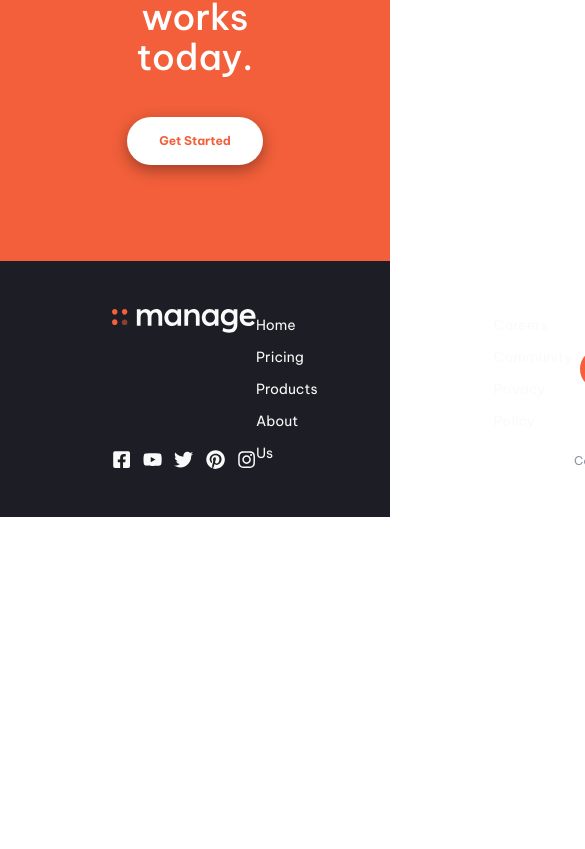
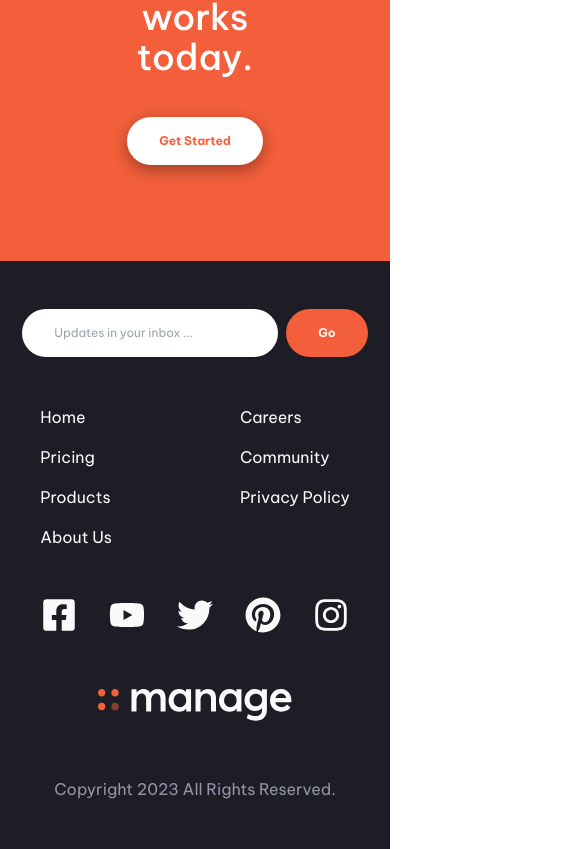
Before and after one commit to chrisgibbo/Manage-Landing-Page, a React (Create React App) app in the folder manage-landing-page/: page / in a window 390 px wide. Shown: the part 3139-3988 px from the top of the page, 585 px wide, since content can reach past the window. Before the commit the page ends 3656 px from the top, so only its background shows below. Built offline with nearby package versions, Linux system fonts and the light colour scheme.

Commit message:
style footer for mobile screen

```diff
--- a/manage-landing-page/src/footer.js
+++ b/manage-landing-page/src/footer.js
@@ -15,43 +15,52 @@ const handleMouseOut = ({ target }) => (target.style.color = "#fff");
 
 function footer() {
   return (
-    <div className="px-28 py-12 flex justify-between font-BeVietnamPro footerBackground">
+    <div className="px-28 py-12 flex justify-between font-BeVietnamPro footerBackground max-md:flex-col-reverse max-md:px-6">
       {/* Logo + social icons div */}
 
-      <div className="flex flex-col justify-between items-center">
+      <div className="flex flex-col justify-between items-center max-md:flex-col-reverse">
         <div>
-          <img src={LogoWhite} alt="MainLogoWhite"></img>
+          <p className="greyFont text-xs md:hidden max-md:text-base">
+            Copyright 2023 All Rights Reserved.
+          </p>
         </div>
-        <div className="flex gap-3">
-          <a href="*">
+        <div>
+          <img
+            src={LogoWhite}
+            alt="MainLogoWhite"
+            className="max-md:my-14 max-md:h-8"
+          ></img>
+        </div>
+        <div className="flex gap-3 max-md:mt-10 max-md:gap-8">
+          <a href="*" className="max-md:text-3xl">
             <FaFacebookSquare
               style={style}
               onMouseOver={handleMouseOver}
               onMouseOut={handleMouseOut}
             />
           </a>
-          <a href="*">
+          <a href="*" className="max-md:text-3xl">
             <FaYoutube
               style={style}
               onMouseOver={handleMouseOver}
               onMouseOut={handleMouseOut}
             />
           </a>
-          <a href="*">
+          <a href="*" className="max-md:text-3xl">
             <FaTwitter
               style={style}
               onMouseOver={handleMouseOver}
               onMouseOut={handleMouseOut}
             />
           </a>
-          <a href="*">
+          <a href="*" className="max-md:text-3xl">
             <FaPinterest
               style={style}
               onMouseOver={handleMouseOver}
               onMouseOut={handleMouseOut}
             />
           </a>
-          <a href="*">
+          <a href="*" className="max-md:text-3xl">
             <FaInstagram
               style={style}
               onMouseOver={handleMouseOver}
@@ -63,7 +72,7 @@ function footer() {
 
       {/* footer navlinks div */}
 
-      <div className="flex justify-between gap-44 footerfont text-sm leading-8">
+      <div className="flex justify-between gap-44 footerfont text-sm leading-8 max-md:justify-center max-md:gap-32 max-md:leading-10 max-md:text-base">
         <div>
           <ul>
             <li className="hover:text-red-400">
@@ -98,17 +107,19 @@ function footer() {
       {/* newsletter signup */}
 
       <div className="flex flex-col justify-between items-center">
-        <form className="">
+        <form className="max-md:flex max-md:mb-10">
           <input
             type="email"
             placeholder="Updates in your inbox ..."
-            className="rounded-full px-8 py-3 text-xs outline-none"
+            className="rounded-full px-8 py-3 text-xs outline-none max-md:w-64"
           />
-          <button className="brightRedBkGround rounded-full px-5 py-3 text-xs font-semibold footerfont ml-2 hover:brightness-150">
+          <button className="brightRedBkGround rounded-full px-5 py-3 text-xs font-semibold footerfont ml-2 hover:brightness-150 max-md:px-8 max-md:py-4">
             Go
           </button>
         </form>
-        <p className="greyFont text-xs">Copyright 2023 All Rights Reserved.</p>
+        <p className="greyFont text-xs max-md:hidden">
+          Copyright 2023 All Rights Reserved.
+        </p>
       </div>
     </div>
   );
```
